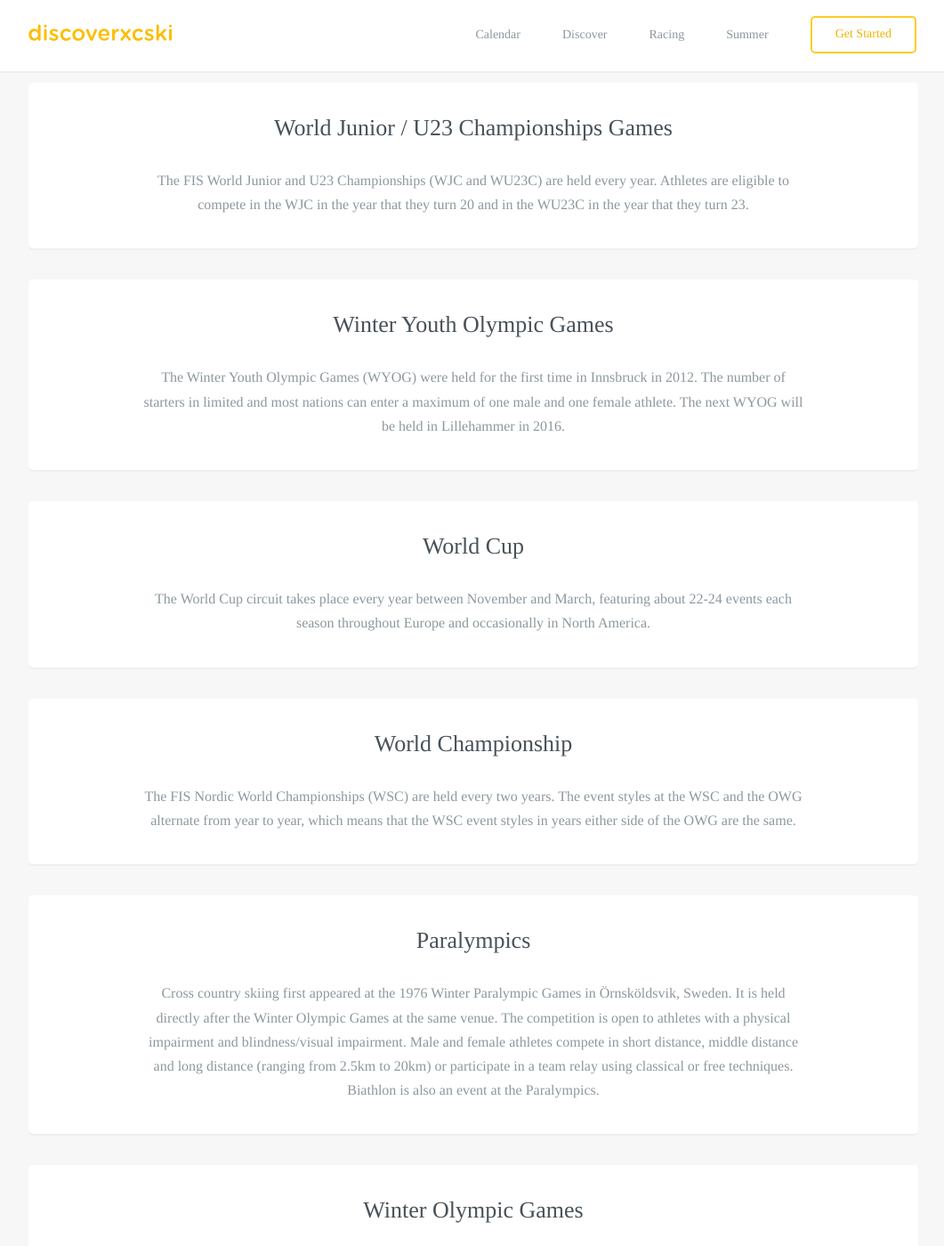
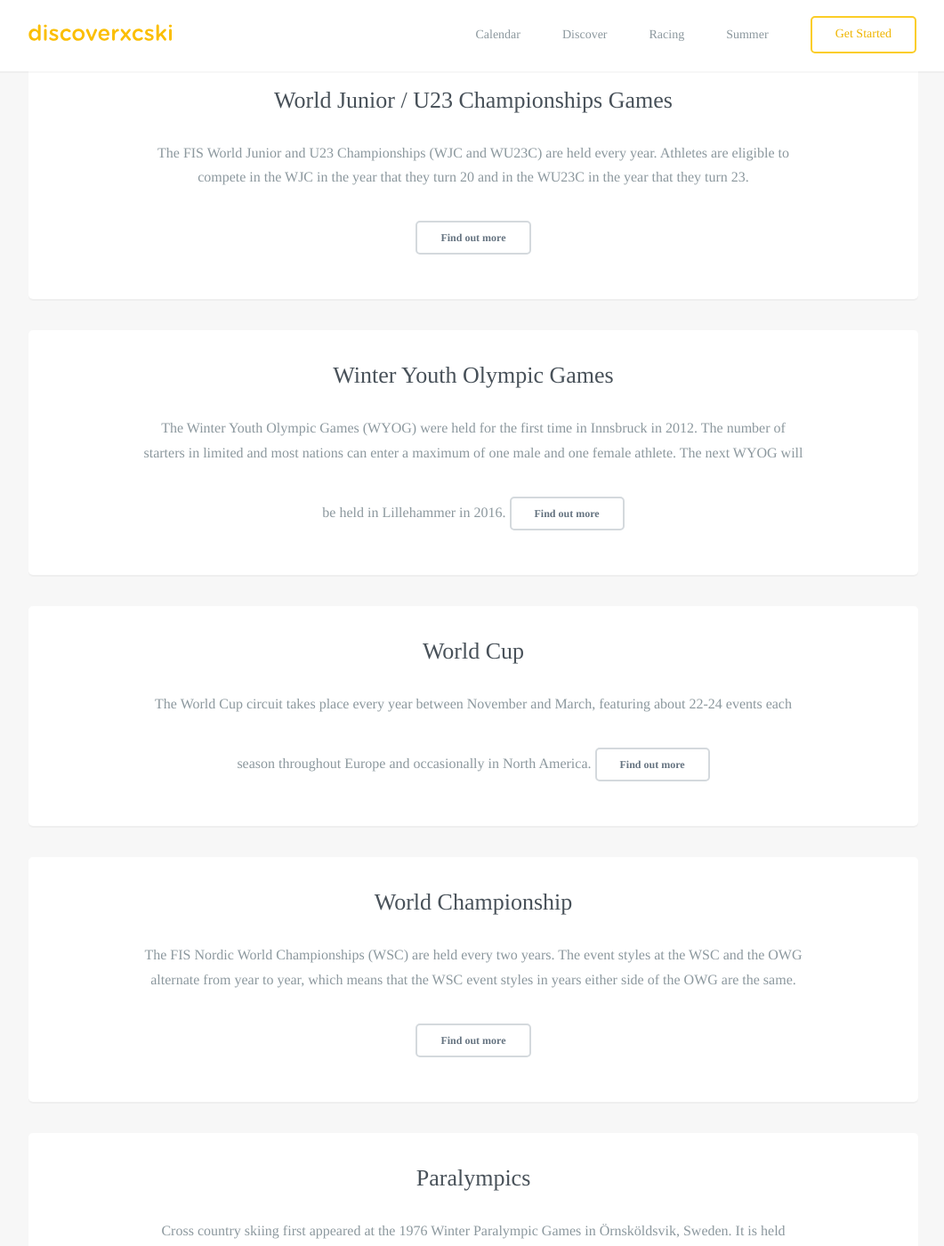
Before and after one commit to robcatto/robcatto.github.io, a Jekyll site: the page built from racing/elite-events/index.html, in a window 1280 px wide and 1400 px high, scrolled down 1212 px. Shown: the whole window at 89% size, without its empty margins (108-1169 px from the left). Built offline with Jekyll 4.4.1, drawn with Linux system fonts in a browser that asks for light colours; some web fonts are replaced; Markdown is read by kramdown in place of the engine named in the settings; some of the changed text lies outside the part shown.

Commit message:
Update index.html

```diff
--- a/racing/elite-events/index.html
+++ b/racing/elite-events/index.html
@@ -62,8 +62,8 @@ layout: default
                 <section class="mobile_section">
                     <h3>World University Winter Games   (World Uni Games)</h3>
                     <p>The World University Winter Games (WUWG) are held every two years. Athletes must be enrolled at university and be under the age of 27 to be eligible for selection. The WUWG provide just about the only opportunity outside of the Winter Olympics to compete at an elite international event together with other winter sport disciplines. The selection standard is challenging but achievable, similar to qualifying for the World Junior or U23 Championships.
-   <p>
-     <a class="button small dark" href="/summer/endless-winter" data-featurette="analytics-click-event" data-event-category="button" data-event-action="M: Clicked Design an iOS Game" data-event-label="Source: Homepage Alt" id="featurette-35">Find out more</a>
+
+                         <a class="button small dark" href="/summer/endless-winter" data-featurette="analytics-click-event" data-event-category="button" data-event-action="M: Clicked Design an iOS Game" data-event-label="Source: Homepage Alt" id="featurette-35">Find out more</a>
                     </p>
 
                 </section>
@@ -72,7 +72,7 @@ layout: default
                                 <section class="mobile_section">
                     <h3>World Junior / U23 Championships Games</h3>
                     <p>The FIS World Junior and U23 Championships (WJC and WU23C) are held every year. Athletes are eligible to compete in the WJC in the year that they turn 20 and in the WU23C in the year that they turn 23.
-
+                        <a class="button small dark" href="/summer/endless-winter" data-featurette="analytics-click-event" data-event-category="button" data-event-action="M: Clicked Design an iOS Game" data-event-label="Source: Homepage Alt" id="featurette-35">Find out more</a>
                     </p>
 
                 </section>
@@ -80,7 +80,7 @@ layout: default
                                 <section class="mobile_section">
                     <h3>Winter Youth Olympic Games</h3>
                     <p>The Winter Youth Olympic Games (WYOG) were held for the first time in Innsbruck in 2012. The number of starters in limited and most nations can enter a maximum of one male and one female athlete. The next WYOG will be held in Lillehammer in 2016.
-
+                         <a class="button small dark" href="/summer/endless-winter" data-featurette="analytics-click-event" data-event-category="button" data-event-action="M: Clicked Design an iOS Game" data-event-label="Source: Homepage Alt" id="featurette-35">Find out more</a>
                     </p>
 
                 </section>
@@ -88,7 +88,7 @@ layout: default
                                 <section class="mobile_section">
                     <h3>World Cup  </h3>
                     <p>The World Cup circuit takes place every year between November and March, featuring about 22-24 events each season throughout Europe and occasionally in North America.
-
+                        <a class="button small dark" href="/summer/endless-winter" data-featurette="analytics-click-event" data-event-category="button" data-event-action="M: Clicked Design an iOS Game" data-event-label="Source: Homepage Alt" id="featurette-35">Find out more</a>
                     </p>
 
                 </section>
@@ -96,7 +96,7 @@ layout: default
                                 <section class="mobile_section">
                     <h3>World Championship</h3>
                     <p>The FIS Nordic World Championships (WSC) are held every two years. The event styles at the WSC and the OWG alternate from year to year, which means that the WSC event styles in years either side of the OWG are the same.
-
+                         <a class="button small dark" href="/summer/endless-winter" data-featurette="analytics-click-event" data-event-category="button" data-event-action="M: Clicked Design an iOS Game" data-event-label="Source: Homepage Alt" id="featurette-35">Find out more</a>
                     </p>
 
                 </section>
@@ -104,7 +104,7 @@ layout: default
                                 <section class="mobile_section">
                     <h3>Paralympics</h3>
                     <p>Cross country skiing first appeared at the 1976 Winter Paralympic Games in Örnsköldsvik, Sweden. It is held directly after the Winter Olympic Games at the same venue. The competition is open to athletes with a physical impairment and blindness/visual impairment. Male and female athletes compete in short distance, middle distance and long distance (ranging from 2.5km to 20km) or participate in a team relay using classical or free techniques.  Biathlon is also an event at the Paralympics.
-
+                         <a class="button small dark" href="/summer/endless-winter" data-featurette="analytics-click-event" data-event-category="button" data-event-action="M: Clicked Design an iOS Game" data-event-label="Source: Homepage Alt" id="featurette-35">Find out more</a>
                     </p>
 
                 </section>
@@ -113,7 +113,7 @@ layout: default
                                 <section class="mobile_section">
                     <h3>Winter Olympic Games</h3>
                     <p>The Olympic Winter Games (OWG) are held every four years. The next OWG will be in Pyeongchang in Korea in 2018. There are 12 cross country skiing medal events at the OWG, six for each gender.
-
+                         <a class="button small dark" href="/summer/endless-winter" data-featurette="analytics-click-event" data-event-category="button" data-event-action="M: Clicked Design an iOS Game" data-event-label="Source: Homepage Alt" id="featurette-35">Find out more</a>
 
                     </p>
 
```
